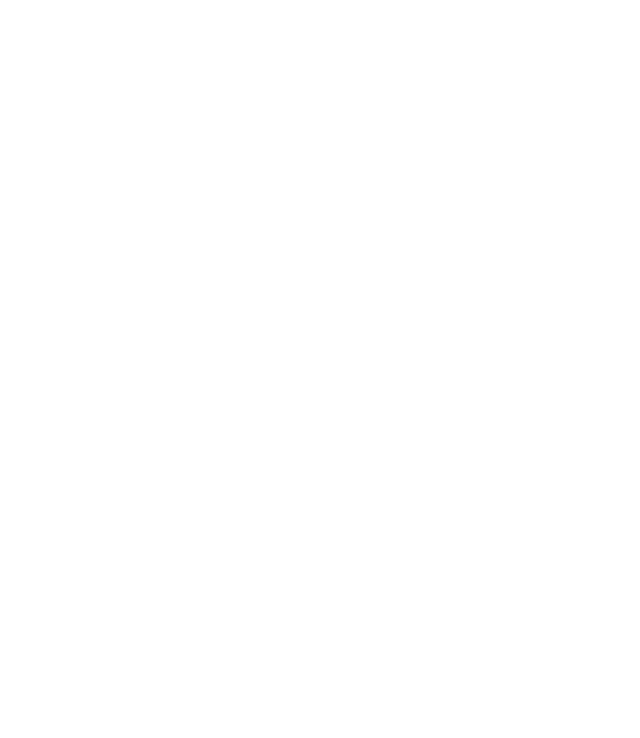
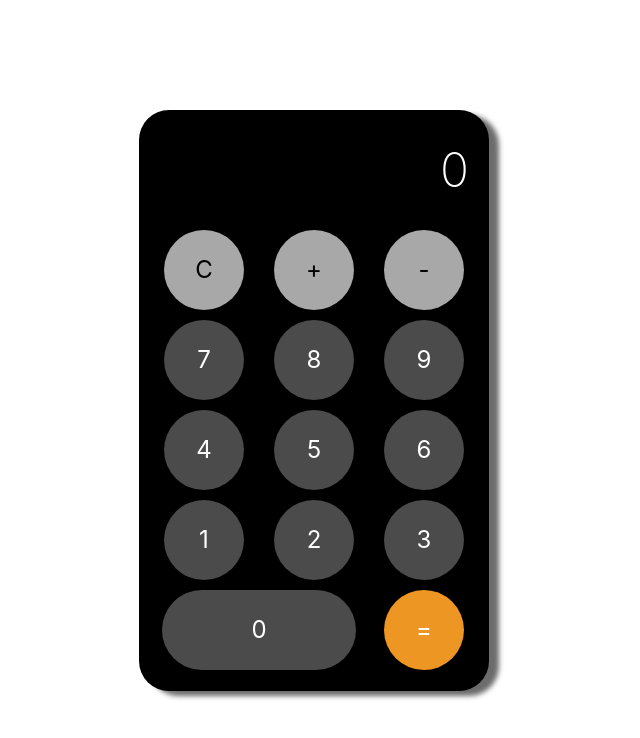
Before and after one commit to vitaliyzems/react-result-school, a React (Create React App) app: page / in a window 1280 px wide. Shown: the top 738 px of the page, without its empty margins (326-966 px from the left). Built offline with nearby package versions, Linux system fonts and the light colour scheme.

Commit message:
lesson 2, task 3

```diff
--- a/src/App.js
+++ b/src/App.js
@@ -1,5 +1,140 @@
+import { useState } from 'react';
 import styles from './App.module.css';
 
+const buttons = ['0', '=', '1', '2', '3', '4', '5', '6', '7', '8', '9', 'C', '+', '-'];
+
+const formatString = (str) => {
+	return Intl.NumberFormat('Ru-ru').format(str);
+};
+
 export const App = () => {
-	return <div className="app"></div>;
+	const [operand1, setOperand1] = useState('');
+	const [operand2, setOperand2] = useState('');
+	const [operator, setOperator] = useState('');
+	const [result, setResult] = useState('');
+
+	const getResult = () => {
+		return String(operator === '+' ? +operand1 + +operand2 : operand1 - operand2);
+	};
+
+	const getDisplayValue = () => {
+		if (!operand1) {
+			return '0';
+		} else if (!operator) {
+			return formatString(operand1);
+		} else if (operator && !operand2) {
+			return `${formatString(operand1)} ${operator}`;
+		} else {
+			return `${formatString(operand1)} ${operator} ${formatString(operand2)}`;
+		}
+	};
+
+	const getCorrectClassName = (value) => {
+		if (value === '0') {
+			return 'zero';
+		}
+		if (value === '=') {
+			return 'equal';
+		}
+		if (isNaN(Number(value))) {
+			return 'action';
+		} else {
+			return '';
+		}
+	};
+
+	const onActionButtonClick = (value) => {
+		if (value === 'C') {
+			setOperand1('');
+			setOperand2('');
+			setOperator('');
+			setResult('');
+			return;
+		} else if (result) {
+			setOperand1(result);
+			setOperator(value);
+			setResult('');
+		} else if (!operand1) {
+			setOperand1('0');
+			setOperator(value);
+		} else if (operand2) {
+			const result = getResult();
+			setOperand1(result);
+			setOperator(value);
+			setOperand2('');
+		} else {
+			setOperator(value);
+		}
+	};
+
+	const onEqualButtonClick = () => {
+		if (operand2) {
+			const resultValue = getResult();
+			setResult(resultValue);
+			setOperand1('');
+			setOperator('');
+			setOperand2('');
+		}
+	};
+
+	const onNumButtonClick = (value) => {
+		if ((operand1.length === 9 && !operator) || operand2.length === 9) {
+			return;
+		}
+		if (result) {
+			setResult('');
+		}
+		if (
+			(!operator && operand1 === '0' && value === '0') ||
+			(operator && operand2 === '0' && value === '0')
+		) {
+			return;
+		}
+		if (!operator) {
+			setOperand1((prev) => prev + value);
+		} else {
+			setOperand2((prev) => prev + value);
+		}
+	};
+
+	return (
+		<div className={styles.app}>
+			<div className={styles.calculator}>
+				<div
+					className={
+						result ? styles.result + ' ' + styles.active : styles.result
+					}
+				>
+					{result ? formatString(result) : getDisplayValue()}
+				</div>
+				<ul className={styles.buttons}>
+					{buttons.map((button) => {
+						const className = getCorrectClassName(button);
+						return (
+							<li
+								key={button}
+								className={
+									className
+										? styles.button + ' ' + styles[className]
+										: styles.button
+								}
+							>
+								<div
+									onClick={
+										className === 'action'
+											? () => onActionButtonClick(button)
+											: className === 'equal'
+												? () => onEqualButtonClick()
+												: () => onNumButtonClick(button)
+									}
+								>
+									{button}
+								</div>
+							</li>
+						);
+					})}
+				</ul>
+			</div>
+		</div>
+	);
 };
--- a/src/App.module.css
+++ b/src/App.module.css
@@ -0,0 +1,85 @@
+.app {
+	width: 100vw;
+	height: 100vh;
+	display: flex;
+	justify-content: center;
+	align-items: center;
+}
+
+.calculator {
+	width: 350px;
+	background-color: #000;
+	border-radius: 30px;
+	box-shadow: 10px 5px 5px rgba(47, 45, 45, 0.7);
+}
+
+.result {
+	color: white;
+	font-size: 3em;
+	font-weight: 200;
+	padding: 30px 20px 10px;
+	text-align: right;
+}
+
+.result.active {
+	color: rgb(238, 150, 35);
+}
+
+.buttons {
+	padding: 0 10px;
+	list-style: none;
+	display: flex;
+	flex-wrap: wrap-reverse;
+}
+
+.buttons .button {
+	flex-basis: calc(100% / 3);
+	box-sizing: border-box;
+	padding: 5px 0 5px;
+}
+
+.button.zero {
+	flex-basis: calc(100% / 3 * 2);
+	padding-left: 13px;
+	padding-right: 13px;
+}
+
+.button div {
+	width: var(--button-width);
+	height: var(--button-width);
+	cursor: pointer;
+	color: white;
+	font-size: 1.5em;
+	margin: auto;
+	border-radius: var(--button-border-radius);
+	display: flex;
+	justify-content: center;
+	align-items: center;
+	background-color: rgb(75, 75, 75);
+}
+
+.button div:hover {
+	background-color: rgb(55, 55, 55);
+}
+
+.button.zero div {
+	width: 100%;
+	border-radius: var(--button-border-radius);
+}
+
+.button.equal div {
+	background-color: rgb(238, 150, 35);
+}
+
+.button.equal div:hover {
+	background-color: rgb(238, 110, 15);
+}
+
+.button.action div {
+	background-color: rgb(168, 168, 168);
+	color: black;
+}
+
+.button.action div:hover {
+	background-color: rgb(120, 120, 120);
+}
--- a/src/index.css
+++ b/src/index.css
@@ -1,13 +1,16 @@
 body {
-  margin: 0;
-  font-family: -apple-system, BlinkMacSystemFont, 'Segoe UI', 'Roboto', 'Oxygen',
-    'Ubuntu', 'Cantarell', 'Fira Sans', 'Droid Sans', 'Helvetica Neue',
-    sans-serif;
-  -webkit-font-smoothing: antialiased;
-  -moz-osx-font-smoothing: grayscale;
+	margin: 0;
+	font-family: -apple-system, BlinkMacSystemFont, 'Segoe UI', 'Roboto', 'Oxygen',
+		'Ubuntu', 'Cantarell', 'Fira Sans', 'Droid Sans', 'Helvetica Neue', sans-serif;
+	-webkit-font-smoothing: antialiased;
+	-moz-osx-font-smoothing: grayscale;
 }
 
 code {
-  font-family: source-code-pro, Menlo, Monaco, Consolas, 'Courier New',
-    monospace;
+	font-family: source-code-pro, Menlo, Monaco, Consolas, 'Courier New', monospace;
 }
+
+:root {
+	--button-width: 80px;
+	--button-border-radius: calc(var(--button-width) / 2);
+}
```
